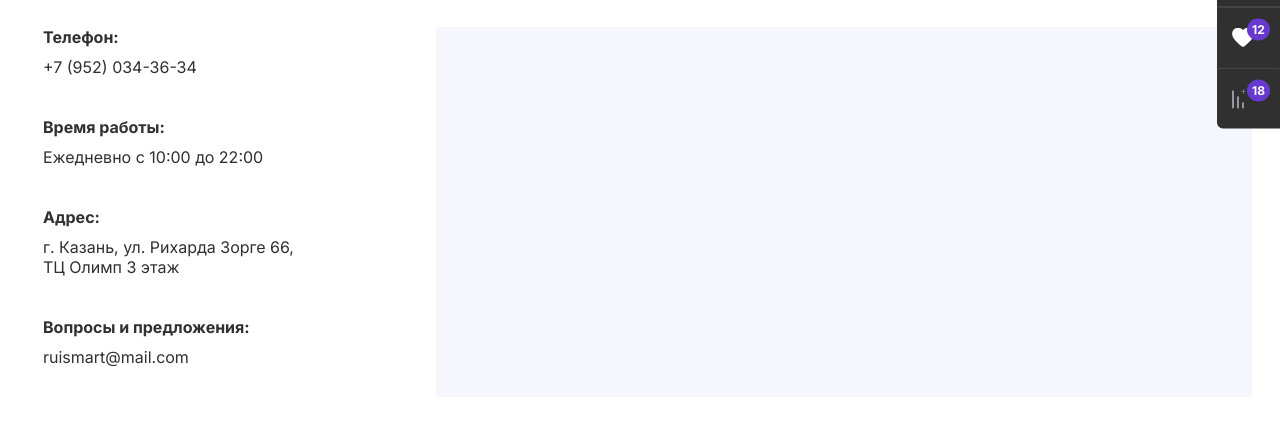
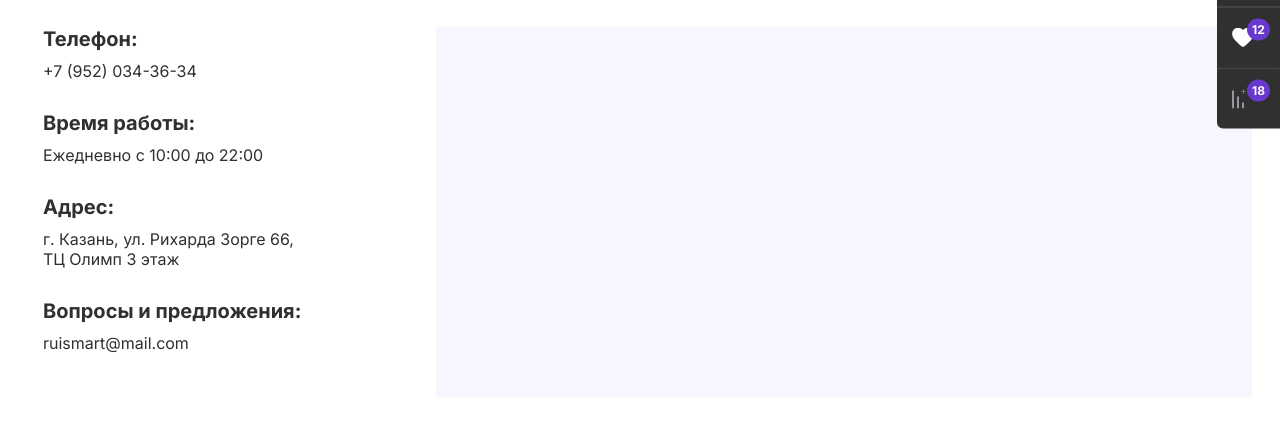
Before and after one commit to Alina2495/iSmart, a website: page contacts.html in a window 1280 px wide. Shown: the part 363-800 px from the top of the page. Drawn offline with nearby package versions, Linux system fonts and the light colour scheme.

Commit message:
Update contacts.html

```diff
--- a/contacts.html
+++ b/contacts.html
@@ -412,22 +412,22 @@
                 </h1>
                 <div class="row row-cols-lg-2">
                     <div class="col-lg-4">
-                        <dl class="mb-40">
-                            <dt class="mb-10">Телефон:</dt>
+                        <dl class="mb-30">
+                            <dt class="mb-10 fs-20">Телефон:</dt>
                             <dd><a href="tel:+7(843)292-0-292">+7 (952) 034-36-34</a></dd>
                         </dl>
-                        <dl class="mb-40">
-                            <dt class="mb-10">Время работы:</dt>
+                        <dl class="mb-30">
+                            <dt class="mb-10 fs-20">Время работы:</dt>
                             <dd>Ежедневно с 10:00 до 22:00
                             </dd>
                         </dl>
-                        <dl class="mb-40">
-                            <dt class="mb-10">Адрес:</dt>
+                        <dl class="mb-30">
+                            <dt class="mb-10 fs-20">Адрес:</dt>
                             <dd>г. Казань, ул. Рихарда Зорге 66,<br>ТЦ Олимп 3 этаж
                             </dd>
                         </dl>
                         <dl class="mb-30">
-                            <dt class="mb-10">Вопросы и&nbsp;предложения:</dt>
+                            <dt class="mb-10 fs-20">Вопросы и&nbsp;предложения:</dt>
                             <dd><a href="mailto:ruismart@mail.com ">ruismart@mail.com </a></dd>
                         </dl>
                     </div>
```
